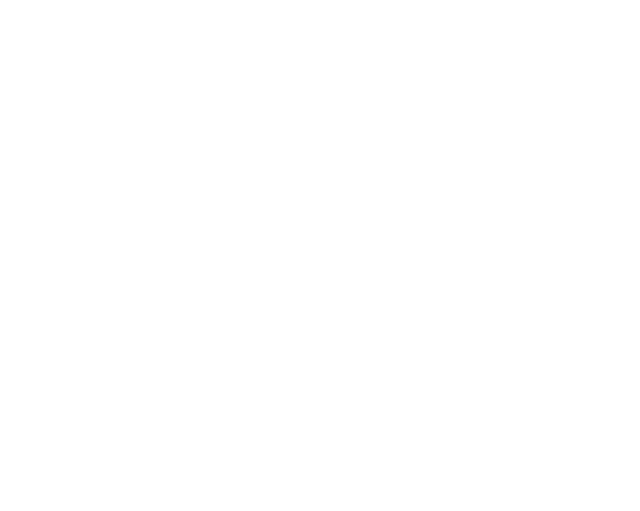
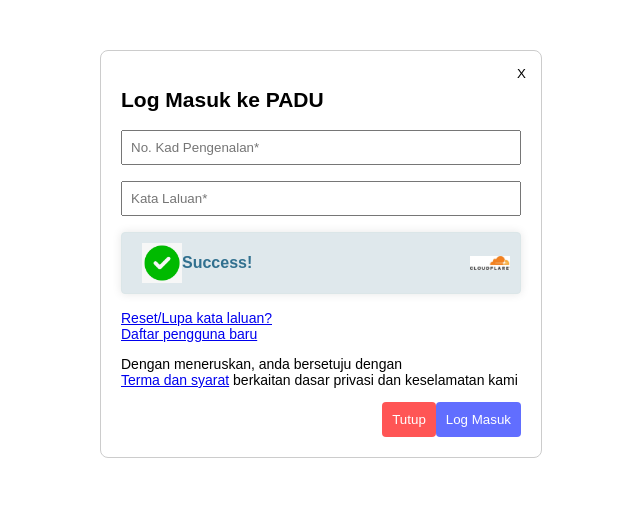
Before and after one commit to irdina-maliki/DFT40163_MK5_Login, a plain HTML site: page index.html in a window 1280 px wide. Shown: the whole page, without its empty margins (319-959 px from the left). Drawn offline with Linux system fonts and the light colour scheme.

Commit message:
edit coding

```diff
--- a/index.html
+++ b/index.html
@@ -0,0 +1,41 @@
+<!DOCTYPE html>
+<html lang="en">
+<head>
+    <meta charset="UTF-8">
+    <meta name="viewport" content="width=device-width, initial-scale=1.0">
+    <title>login</title>
+    <link rel="stylesheet" href="style.css">
+</head>
+<body>
+    <div class="login-container">
+        <button class="close-button" onclick="closeWindow()">X</button>
+        <form action="#" method="post" class="login-form">
+            <h2>Log Masuk ke PADU</h2>
+
+            <input type="text" id="idNumber" name="idNumber" placeholder="No. Kad Pengenalan*" required>
+
+            <input type="password" id="password" name="password" placeholder="Kata Laluan*" required>
+
+            <div class="success-box">
+                <img src="image/check.jpg" alt="check image" class="check-image">
+                <p>Success!</p>
+                <img src="image/cloudflare.jpg" alt="cloudflare Image" class="cloudflare-image">
+            </div>
+            <br>
+            <a href="reset.html">Reset/Lupa kata laluan?</a>
+            <a href="daftar.html">Daftar pengguna baru</a>
+            <p>
+                Dengan meneruskan, anda bersetuju dengan<br>
+                <a href="syarat.html">Terma dan syarat</a> berkaitan dasar privasi dan
+                keselamatan kami
+            </p>
+
+            <div class="button-container">
+                <button class="red-button" type="button">Tutup</button>
+                <button class="blue-button" type="submit">Log Masuk</button>
+            </div>
+
+        </form>
+    </div>
+</body>
+</html>
--- a/style.css
+++ b/style.css
@@ -140,3 +140,105 @@
     margin-left: auto; /* Pushes the Cloudflare image to the right */
 
 }
+
+body {
+    font-family: Arial, sans-serif;
+    font-size: 14px;
+    margin: 0;
+    padding: 0;
+}
+
+.login-container {
+    max-width: 400px;
+    margin: 50px auto;
+    padding: 20px;
+    border: 1px solid #ccc;
+    border-radius: 8px;
+    background-color: rgba(255, 255, 255, 0.8); /* Faded white background */
+    position: relative; /* Added to make the close button absolute */
+}
+
+.login-form {
+    display: flex;
+    flex-direction: column;
+}
+
+label {
+    margin-bottom: 8px;
+}
+
+input {
+    padding: 8px;
+    margin-bottom: 16px;
+}
+
+.button-container {
+    display: flex;
+    justify-content: flex-end; /* Align buttons to the right */
+}
+
+.red-button {
+    background-color: #FF5555;
+    color: white;
+    padding: 10px;
+    border: none;
+    border-radius: 4px;
+    cursor: pointer;
+}
+
+.blue-button {
+    background-color: #616eff;
+    color: white;
+    padding: 10px;
+    border: none;
+    border-radius: 4px;
+    cursor: pointer;
+}
+
+button:hover {
+    opacity: 0.8;
+}
+
+.close-button {
+    position: absolute;
+    top: 10px;
+    right: 10px;
+    background-color: #ffffff;
+    color: black;
+    padding: 5px;
+    border: none;
+    border-radius: 4px;
+    cursor: pointer;
+}
+
+.close-button:hover {
+    opacity: 0.8;
+}
+
+.success-box {
+    display: flex; /* Use flexbox layout */
+    align-items: center; /* Align items vertically in the center */
+    background-color: #dfe8ec; /* Grey box background color */
+    padding: 10px; /* Reduced padding */
+    text-align: center;
+    border: 1px solid #dbe6e8; /* Border color */
+    border-radius: 4px; /* Rounded corners */
+    box-shadow: 0 0 10px rgba(0, 0, 0, 0.1); /* Box shadow for a subtle effect */
+}
+
+.success-box p {
+    font-size: 16px; /* Reduced font size */
+    font-weight: bold;
+    color: #31708f; /* Text color */
+    margin: 0; /* Remove default margin for better alignment */
+}
+
+.check-image,
+.cloudflare-image {
+    max-width: 40px; /* Adjust the maximum width of the image */
+    margin-left: 10px; /* Add spacing between text and image */
+}
+
+.cloudflare-image {
+    margin-left: auto; /* Pushes the Cloudflare image to the right */
+}
```
